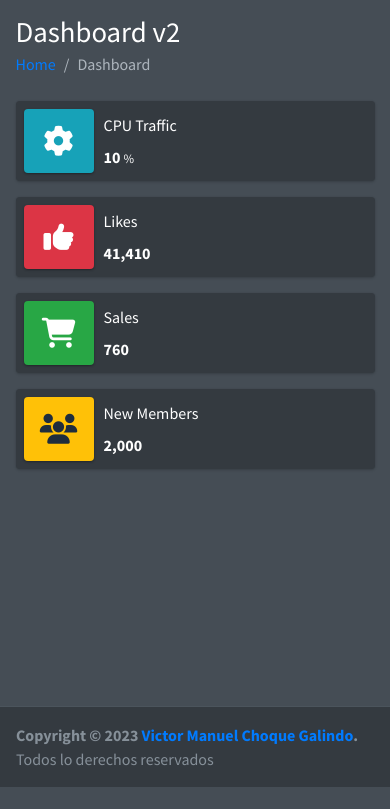
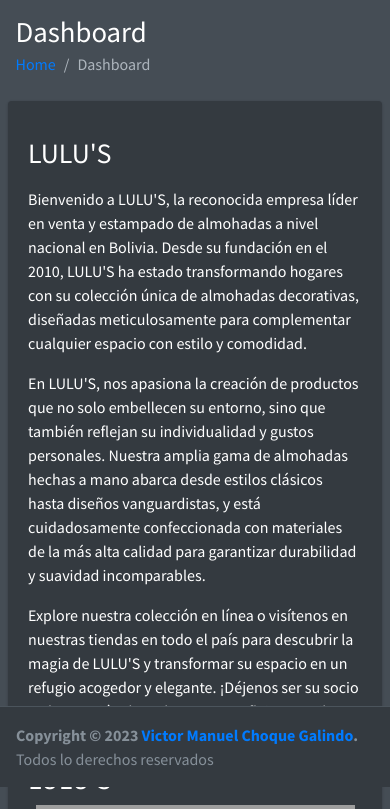
Before and after one commit to aspeti/almohadas, a CodeIgniter app: page /almohadas/dashboard in a window 390 px wide. Shown: the part 57-866 px from the top of the page. Before the commit the page ends 844 px from the top, so only its background shows below. Run offline with CodeIgniter, Linux system fonts and the light colour scheme; the visitor is signed in with stand-in values (Sample User, id 1); some libraries are stand-ins or nearby versions; grey boxes are pictures that could not be loaded.

Commit message:
Update dashboard

```diff
--- a/application/views/admin/dashboard.php
+++ b/application/views/admin/dashboard.php
@@ -1,100 +1,59 @@
   <!-- Content Wrapper. Contains page content -->
   <div class="content-wrapper">
     <!-- Content Header (Page header) -->
-    <div class="content-header">
+    <section class="content-header">
       <div class="container-fluid">
         <div class="row mb-2">
           <div class="col-sm-6">
-            <h1 class="m-0">Dashboard v2</h1>
-          </div><!-- /.col -->
+            <h1>Dashboard</h1>
+          </div>
           <div class="col-sm-6">
             <ol class="breadcrumb float-sm-right">
               <li class="breadcrumb-item"><a href="#">Home</a></li>
               <li class="breadcrumb-item active">Dashboard</li>
             </ol>
-          </div><!-- /.col -->
-        </div><!-- /.row -->
+          </div>
+        </div>
       </div><!-- /.container-fluid -->
-    </div>
-    <!-- /.content-header -->
+    </section>
 
     <!-- Main content -->
     <section class="content">
-      <div class="container-fluid">
-        <!-- Info boxes -->
-        <div class="row">
-          <div class="col-12 col-sm-6 col-md-3">
-            <div class="info-box">
-              <span class="info-box-icon bg-info elevation-1"><i class="fas fa-cog"></i></span>
 
-              <div class="info-box-content">
-                <span class="info-box-text">CPU Traffic</span>
-                <span class="info-box-number">
-                  10
-                  <small>%</small>
-                </span>
+      <!-- Default box -->
+      <div class="card card-solid">
+        <div class="card-body">
+          <div class="row">
+
+            <div class="col-12 col-sm-6">
+              <h3 class="my-3">LULU'S</h3>
+              <p>Bienvenido a LULU'S, la reconocida empresa líder en venta y estampado de almohadas a nivel nacional en Bolivia.
+                 Desde su fundación en el 2010, LULU'S ha estado transformando hogares con su colección única de almohadas
+                 decorativas, diseñadas meticulosamente para complementar cualquier espacio con estilo y comodidad.</p>
+
+              <p>En LULU'S, nos apasiona la creación de productos que no solo embellecen su entorno, sino que también reflejan su
+                individualidad y gustos personales. Nuestra amplia gama de almohadas hechas a mano abarca desde estilos clásicos hasta diseños vanguardistas,
+                y está cuidadosamente confeccionada con materiales de la más alta calidad para garantizar durabilidad y suavidad incomparables.</p>
+
+              <P>Explore nuestra colección en línea o visítenos en nuestras tiendas en todo el país para descubrir la magia de LULU'S y transformar
+                su espacio en un refugio acogedor y elegante. ¡Déjenos ser su socio en la creación de un hogar que refleje su estilo y personalidad únicos!</P>
+            </div>
+
+            <div class="col-12 col-sm-6">
+              <h3 class="d-inline-block d-sm-none">LULU'S</h3>
+              <div class="col-12">
+                <img src=".\assets\img\fondo.jpg" class="product-image" alt="Product Image">
               </div>
-              <!-- /.info-box-content -->
             </div>
-            <!-- /.info-box -->
           </div>
-          <!-- /.col -->
-          <div class="col-12 col-sm-6 col-md-3">
-            <div class="info-box mb-3">
-              <span class="info-box-icon bg-danger elevation-1"><i class="fas fa-thumbs-up"></i></span>
 
-              <div class="info-box-content">
-                <span class="info-box-text">Likes</span>
-                <span class="info-box-number">41,410</span>
-              </div>
-              <!-- /.info-box-content -->
-            </div>
-            <!-- /.info-box -->
-          </div>
-          <!-- /.col -->
 
-          <!-- fix for small devices only -->
-          <div class="clearfix hidden-md-up"></div>
 
-          <div class="col-12 col-sm-6 col-md-3">
-            <div class="info-box mb-3">
-              <span class="info-box-icon bg-success elevation-1"><i class="fas fa-shopping-cart"></i></span>
+        </div>
+        <!-- /.card-body -->
+      </div>
+      <!-- /.card -->
 
-              <div class="info-box-content">
-                <span class="info-box-text">Sales</span>
-                <span class="info-box-number">760</span>
-              </div>
-              <!-- /.info-box-content -->
-            </div>
-            <!-- /.info-box -->
-          </div>
-          <!-- /.col -->
-          <div class="col-12 col-sm-6 col-md-3">
-            <div class="info-box mb-3">
-              <span class="info-box-icon bg-warning elevation-1"><i class="fas fa-users"></i></span>
-
-              <div class="info-box-content">
-                <span class="info-box-text">New Members</span>
-                <span class="info-box-number">2,000</span>
-              </div>
-              <!-- /.info-box-content -->
-            </div>
-            <!-- /.info-box -->
-          </div>
-          <!-- /.col -->
-        </div>
-        <!-- /.row -->
-
-        <div class="row">
-
-          <!-- /.col -->
-        </div>
-        <!-- /.row -->
-
-        <!-- Main row -->
-
-        <!-- /.row -->
-      </div><!--/. container-fluid -->
     </section>
     <!-- /.content -->
   </div>
```
